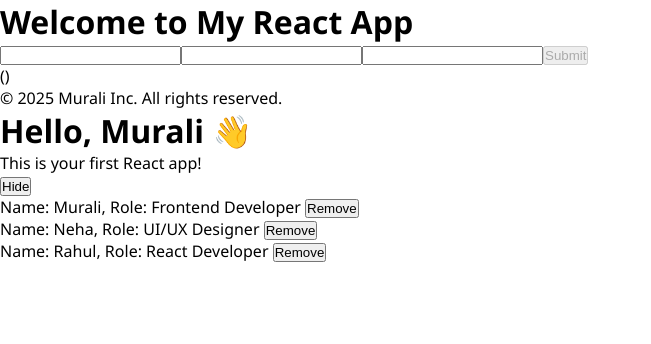
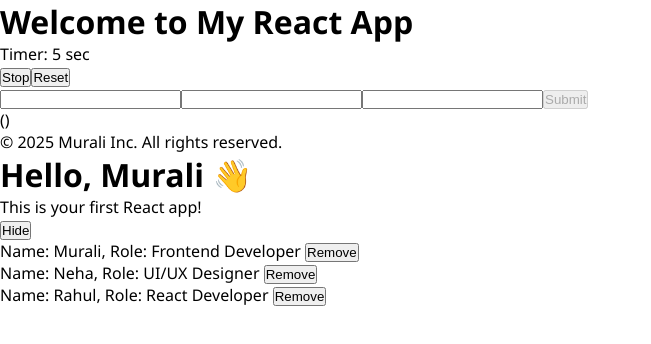
Before and after one commit to Murali9a27/learning-react, a React (Vite) app: page / in a window 1280 px wide. Shown: the top 344 px of the page, without its empty margins (0-651 px from the left). Built offline with nearby package versions, Linux system fonts and the light colour scheme.

Commit message:
learn the concept of useEffect in react

```diff
--- a/src/App.jsx
+++ b/src/App.jsx
@@ -9,6 +9,8 @@ import Counter from './components/Counter'
 import LikeButton from './LikeButton'
 import Challange1 from './components/Challange1'
 import UserList from './components/UserList'
+import EffectExample from './components/EffectExample'
+import ClockTick from './components/ClockTick'
 
 function App() {
   return (
@@ -20,6 +22,8 @@ function App() {
       {/* <Counter/> */}
       {/* <LikeButton/> */}
 
+      {/* <EffectExample/> */}
+      <ClockTick/>
       <Challange1/>
       <Footer></Footer>
       <h1>Hello, Murali 👋</h1>
--- /dev/null
+++ b/src/components/ClockTick.jsx
@@ -0,0 +1,30 @@
+import React, { useEffect, useState } from 'react'
+
+function ClockTick() {
+    const [counter, setCounter] = useState(0);
+    const [running, setRunning] = useState(true)
+    useEffect(()=>{
+
+        let timer
+        if(running){
+            timer=setInterval(()=>{
+                setCounter(prev=> prev + 1);
+            }, 1000);
+
+        }
+
+        return ()=>{
+            clearInterval(timer);
+        }
+    }, [counter, running])
+
+  return (
+    <>
+        <p>Timer: {counter >= 60? Math.floor(counter / 60)+ 'Min '+ counter % 60 : counter} sec</p>
+        <button onClick={()=> setRunning(!running)}>{running ? 'Stop': 'Start'}</button>
+        <button onClick={()=> setCounter(0)}>Reset</button>
+    </>
+  )
+}
+
+export default ClockTick
--- /dev/null
+++ b/src/components/EffectExample.jsx
@@ -0,0 +1,19 @@
+import React, { useState, useEffect } from "react";
+
+function EffectExample() {
+  const [count, setCount] = useState(0);
+
+  useEffect(() => {
+    console.log("Count changed:", count);
+    document.title = `Clicked ${count} times`;
+  }, [count]);
+
+  return (
+    <div>
+      <h2>Count: {count}</h2>
+      <button onClick={() => setCount(count + 1)}>Click me</button>
+    </div>
+  );
+}
+
+export default EffectExample;
```
